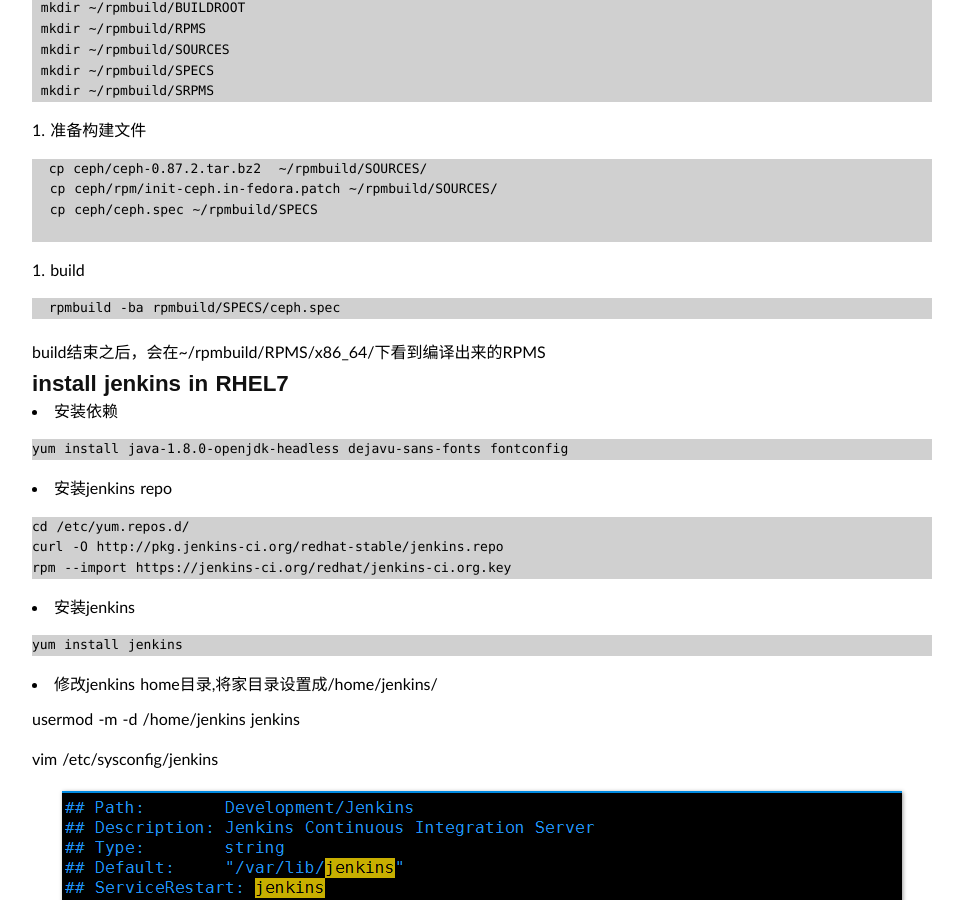
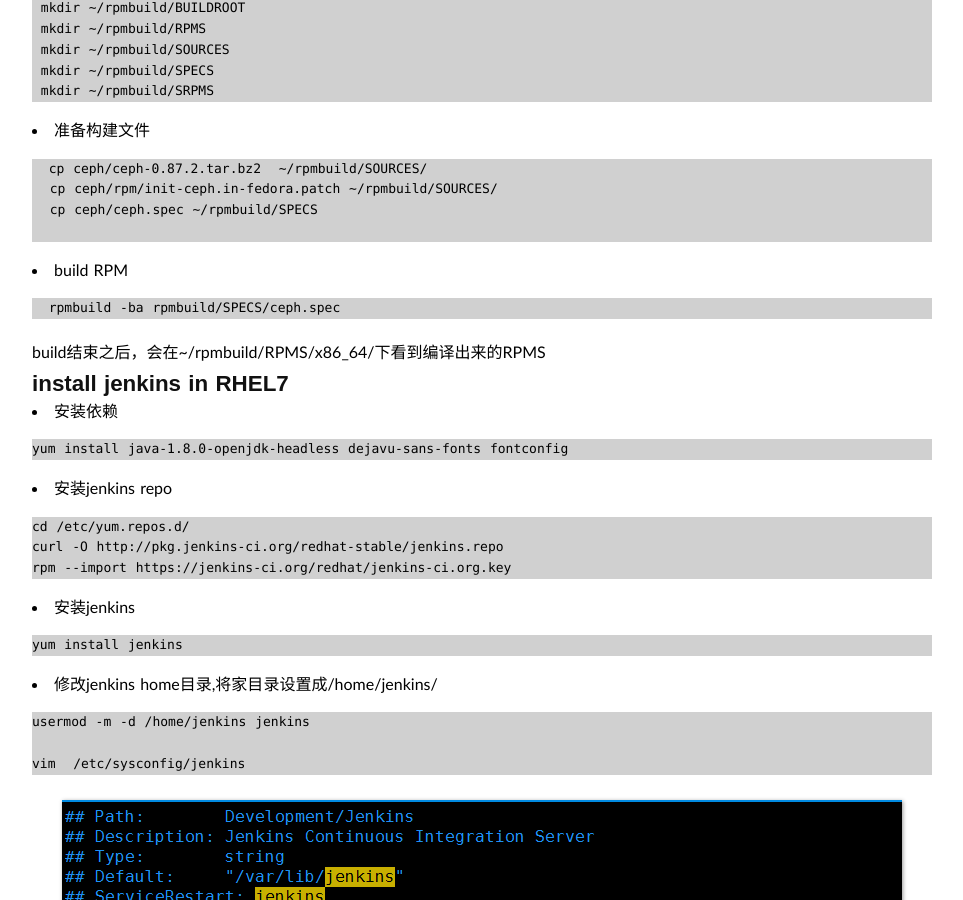
Before and after one commit to Bean-Li/Bean-Li.github.io, a Jekyll site: the page built from _posts/2016-05-16-build-ceph-rpm.md, in a window 1280 px wide and 900 px high, scrolled down 726 px. Shown: the whole window, without its empty margins (158-1121 px from the left). Built offline with Jekyll 4.4.1, drawn with Linux system fonts in a browser that asks for light colours; some web fonts are replaced; part of the change alters nothing that is shown.

Commit message:
fix format

````diff
--- a/_posts/2016-05-16-build-ceph-rpm.md
+++ b/_posts/2016-05-16-build-ceph-rpm.md
@@ -15,32 +15,33 @@ excerpt: 本文介绍如何从ceph 源码编译ceph RPM
 
 ceph官网 [build ceph](http://docs.ceph.com/docs/master/install/build-ceph/)已经介绍了如何build ceph，基本够用。我们简单介绍下RHEL7下 RPM的build 情况
 
-1. 安装依赖
+*  安装依赖
 
   ceph提供了 ./install-dep.sh，可以用它来安装依赖
 
-2. 下拉代码
+*  下拉代码
 
   注意，ceph有一些submodule，下拉的时候，需要将子模块也下拉下来。
 
-  ```
+```
   git clone --recursive https://github.com/ceph/ceph.git
-  ```
+```
 
   注意，ceph有很多的分支，要checkout到你希望编译的分支上。
 
-3. 将源码压缩成bz2格式
+*  将源码压缩成bz2格式
 
-  ```
+```
   ./autogen.sh
   ./configure
   make dist-bzip2
-  ```
+```
 
   执行完毕后，会在代码顶层目录看到 ceph-0.87.2.tar.bz2这种类型的源码压缩包
-4. 准备rpmbuild 目录
 
- ```
+*  准备rpmbuild 目录
+
+```
  mkdir ~/rpmbuild/
  mkdir ~/rpmbuild/BUILD
  mkdir ~/rpmbuild/BUILDROOT
@@ -48,23 +49,23 @@ ceph官网 [build ceph](http://docs.ceph.com/docs/master/install/build-ceph/)已
  mkdir ~/rpmbuild/SOURCES
  mkdir ~/rpmbuild/SPECS
  mkdir ~/rpmbuild/SRPMS
- ```
+```
 
 
-5. 准备构建文件
+*  准备构建文件
 
- ```
+```
   cp ceph/ceph-0.87.2.tar.bz2  ~/rpmbuild/SOURCES/
   cp ceph/rpm/init-ceph.in-fedora.patch ~/rpmbuild/SOURCES/
   cp ceph/ceph.spec ~/rpmbuild/SPECS
 
- ```
+```
 
-6. build
+*  build RPM
 
-  ```
+```
   rpmbuild -ba rpmbuild/SPECS/ceph.spec
-  ```
+```
 
 build结束之后，会在~/rpmbuild/RPMS/x86_64/下看到编译出来的RPMS
 
@@ -94,11 +95,15 @@ yum install jenkins
 
 * 修改jenkins home目录,将家目录设置成/home/jenkins/
 
+```
 usermod -m -d /home/jenkins jenkins
 
 vim  /etc/sysconfig/jenkins
+```
 
 ![](/assets/LINUX/jenkins_home.png)
+
+
 
 * 设置开机自启动和启动jenkins 服务
 
````
